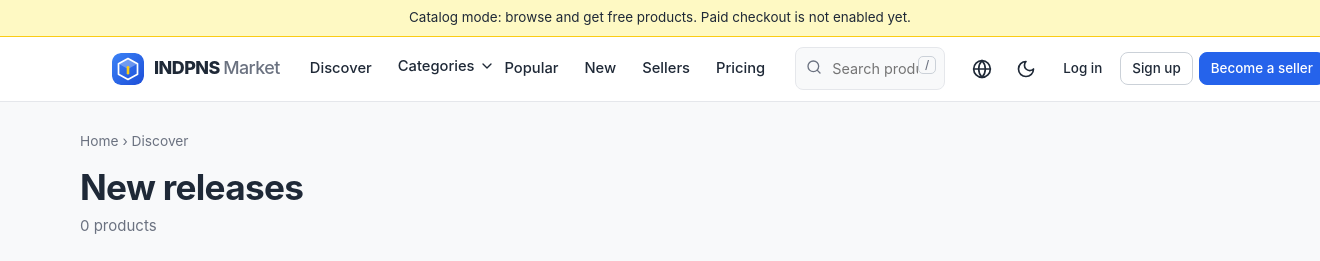
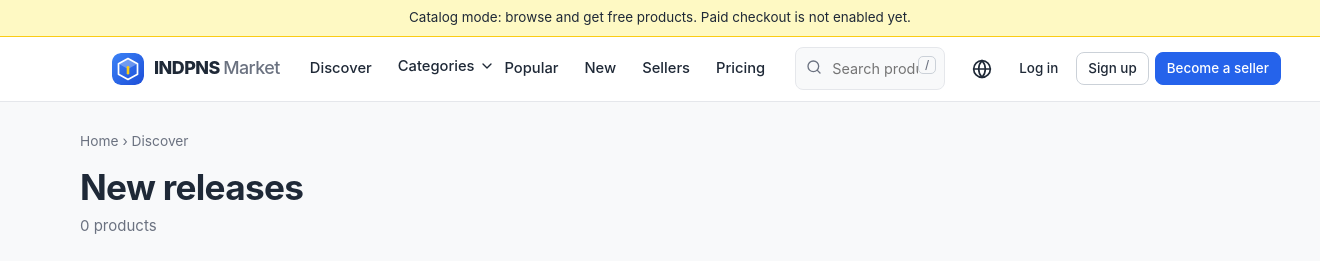
Before and after one commit to MindusX/INDPNS-MARKET, a Django app: page /new/ in a window 1320 px wide. Shown: the top 261 px of the page. Run offline with Django 5.2, Linux system fonts and the light colour scheme; data that the repository does not hold is empty; parts of the project's set-up code (start-up, migrations or seed data) failed here and were passed over.

Commit message:
Add files via upload

```diff
--- a/templates/public/components/navbar.html
+++ b/templates/public/components/navbar.html
@@ -30,7 +30,6 @@
           <form action="{% url 'set_language' %}" method="post">{% csrf_token %}<input type="hidden" name="next" value="{{ request.get_full_path }}">
             {% for code, name in LANGUAGES %}<button type="submit" name="language" value="{{ code }}">{{ name }}</button>{% endfor %}</form></div>
       </div>
-      <button class="icon-btn" type="button" data-theme-toggle {% if user.is_authenticated %}data-save-url="{% url 'dashboard:set_theme' %}"{% endif %} aria-label="{% trans 'Toggle dark mode' %}">{% icon "moon" 20 %}</button>
       {% if user.is_authenticated %}
         <a class="icon-btn hide-mobile" href="{% url 'dashboard:buyer_notifications' %}" aria-label="{% trans 'Notifications' %}">{% icon "bell" 20 %}{% if unread_notifications %}<span class="dot">{{ unread_notifications }}</span>{% endif %}</a>
         <div class="dropdown">
```
